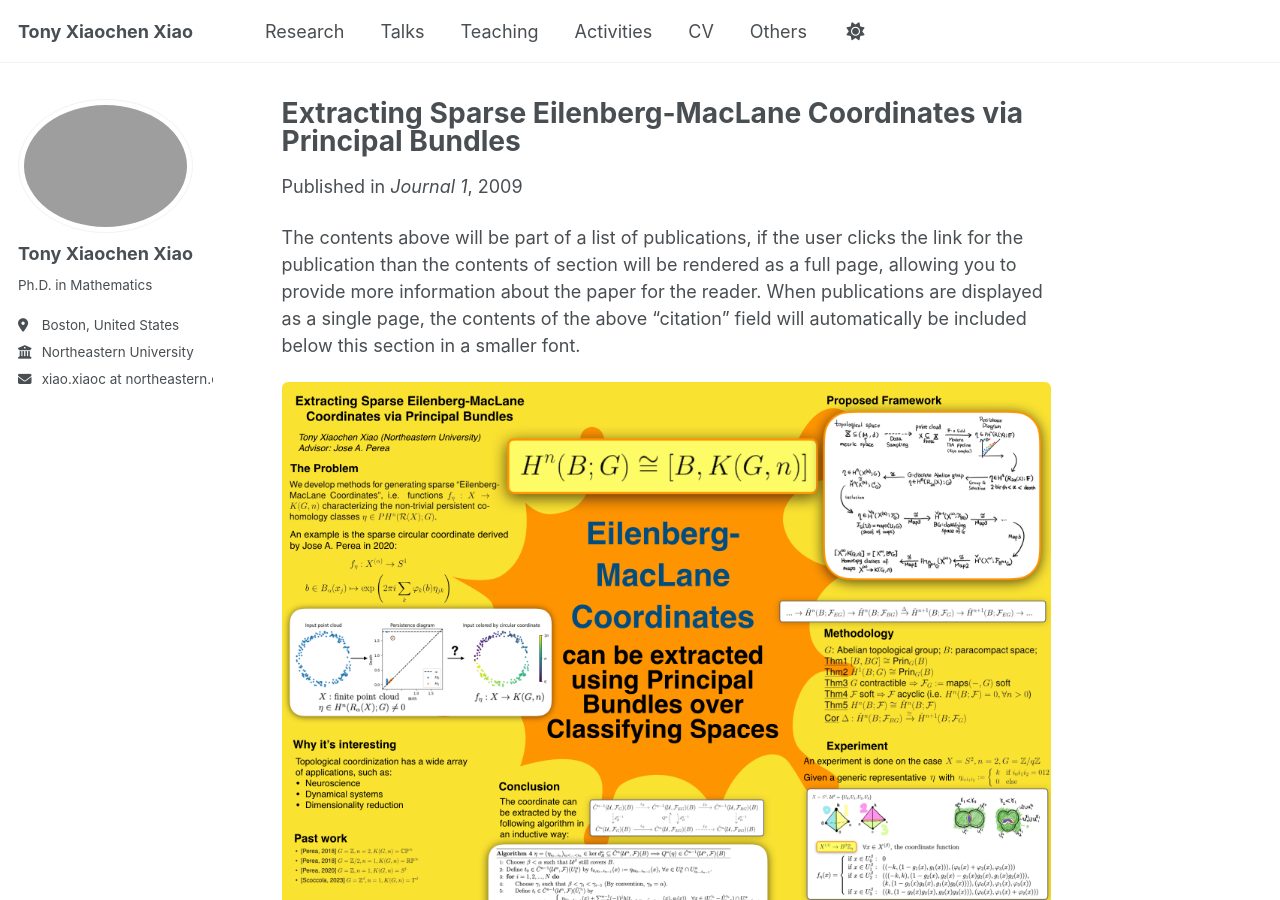
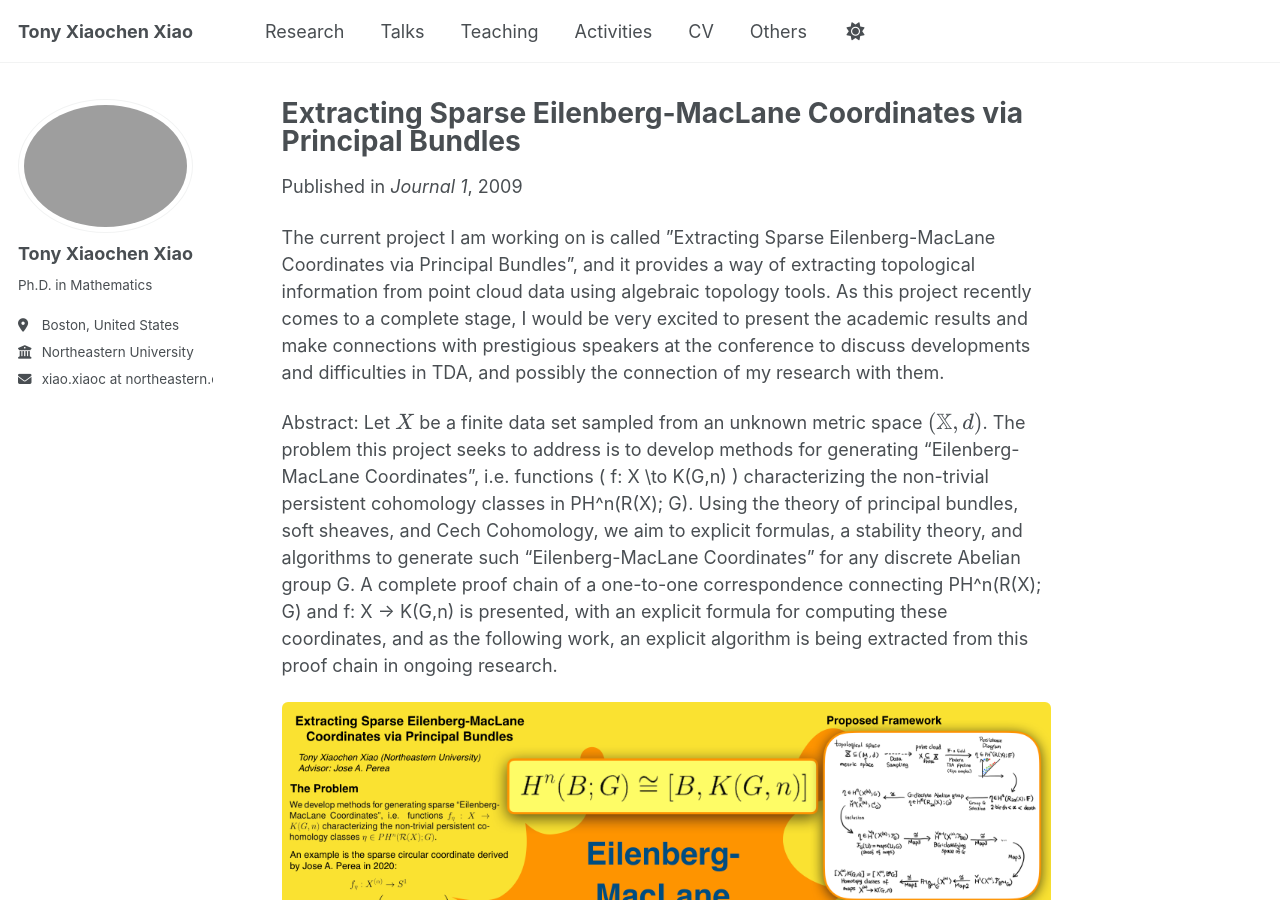
Before and after one commit to tonyxiaochenxiao/tonyxiaochenxiao.github.io, a Jekyll site: the page built from _publications/2009-10-01-paper-title-number-1.md, in a window 1280 px wide and 900 px high. Built offline with Jekyll 4.4.1, drawn with Linux system fonts in a browser that asks for light colours; a script that is not in the unit is left out.

Commit message:
Update 2009-10-01-paper-title-number-1.md

```diff
--- a/_publications/2009-10-01-paper-title-number-1.md
+++ b/_publications/2009-10-01-paper-title-number-1.md
@@ -11,8 +11,10 @@ paperurl: 'http://academicpages.github.io/files/paper1.pdf'
 bibtexurl: 'http://academicpages.github.io/files/bibtex1.bib'
 citation: 'Your Name, You. (2009). &quot;Paper Title Number 1.&quot; <i>Journal 1</i>. 1(1).'
 ---
-The contents above will be part of a list of publications, if the user clicks the link for the publication than the contents of section will be rendered as a full page, allowing you to provide more information about the paper for the reader. When publications are displayed as a single page, the contents of the above "citation" field will automatically be included below this section in a smaller font.
+The current project I am working on is called ”Extracting Sparse Eilenberg-MacLane Coordinates via Principal Bundles”, and it provides a way of extracting topological information from point cloud data using algebraic topology tools. As this project recently comes to a complete stage, I would be very excited to present the academic results and make connections with prestigious speakers at the conference to discuss developments and difficulties in TDA, and possibly the connection of my research with them.
 
+Abstract:
+Let $$X$$ be a finite data set sampled from an unknown metric space $$(\mathbb{X},d)$$. The problem this project seeks to address is to develop methods for generating "Eilenberg-MacLane Coordinates", i.e. functions \( f: X \to K(G,n) \) characterizing the non-trivial persistent cohomology classes in PH^n(R(X); G). Using the theory of principal bundles, soft sheaves, and Cech Cohomology, we aim to explicit formulas, a stability theory, and algorithms to generate such "Eilenberg-MacLane Coordinates" for any discrete Abelian group G. A complete proof chain of a one-to-one correspondence connecting PH^n(R(X); G) and f: X -> K(G,n) is presented, with an explicit formula for computing these coordinates, and as the following work, an explicit algorithm is being extracted from this proof chain in ongoing research.
 <div style="display: flex; flex-direction: column; gap: 24px; align-items: center;">
   <img src="/images/Poster_Tony.png" alt="Poster_Tony" style="width: 100%; height: auto; border-radius: 6px;">
 </div>
```
